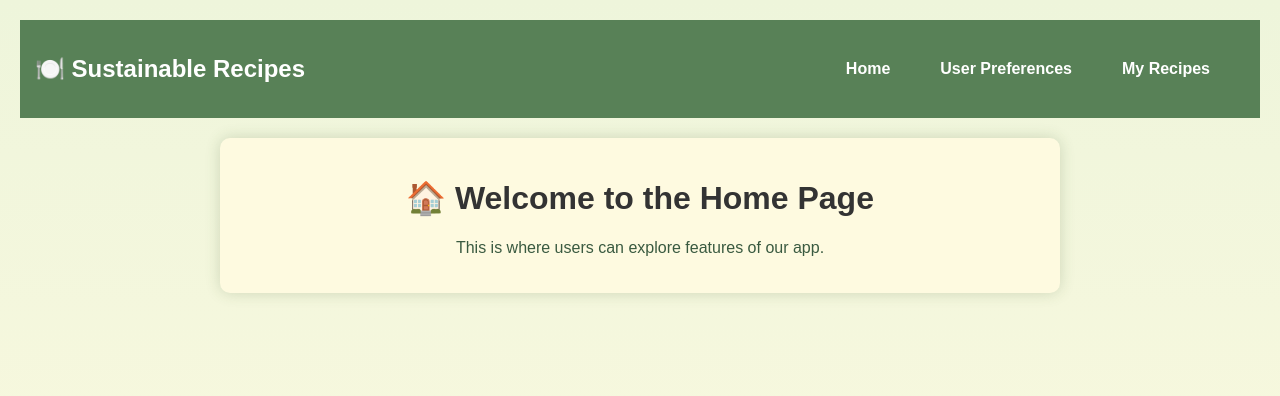
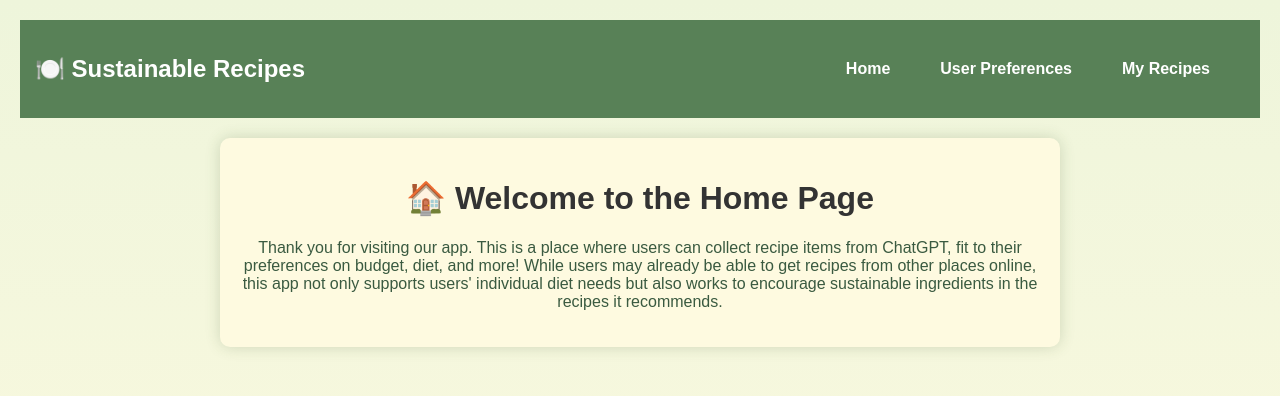
Before and after one commit to calvinlchen/sustainable-recipe-chatbot, a React (Create React App) app in the folder frontend/: page / in a window 1280 px wide. Shown: the top 396 px of the page. Built offline with nearby package versions, Linux system fonts and the light colour scheme.

Commit message:
Final commit: update readme and home

```diff
--- a/frontend/src/pages/Home.js
+++ b/frontend/src/pages/Home.js
@@ -4,7 +4,7 @@ export default function Home() {
   return (
     <div className="page">
       <h1>🏠 Welcome to the Home Page</h1>
-      <p>This is where users can explore features of our app.</p>
+      <p>Thank you for visiting our app. This is a place where users can collect recipe items from ChatGPT, fit to their preferences on budget, diet, and more! While users may already be able to get recipes from other places online, this app not only supports users' individual diet needs but also works to encourage sustainable ingredients in the recipes it recommends.</p>
     </div>
   );
 }
```
Also changed, not shown: 1 other file (tests, documents, lock files or other folders).
